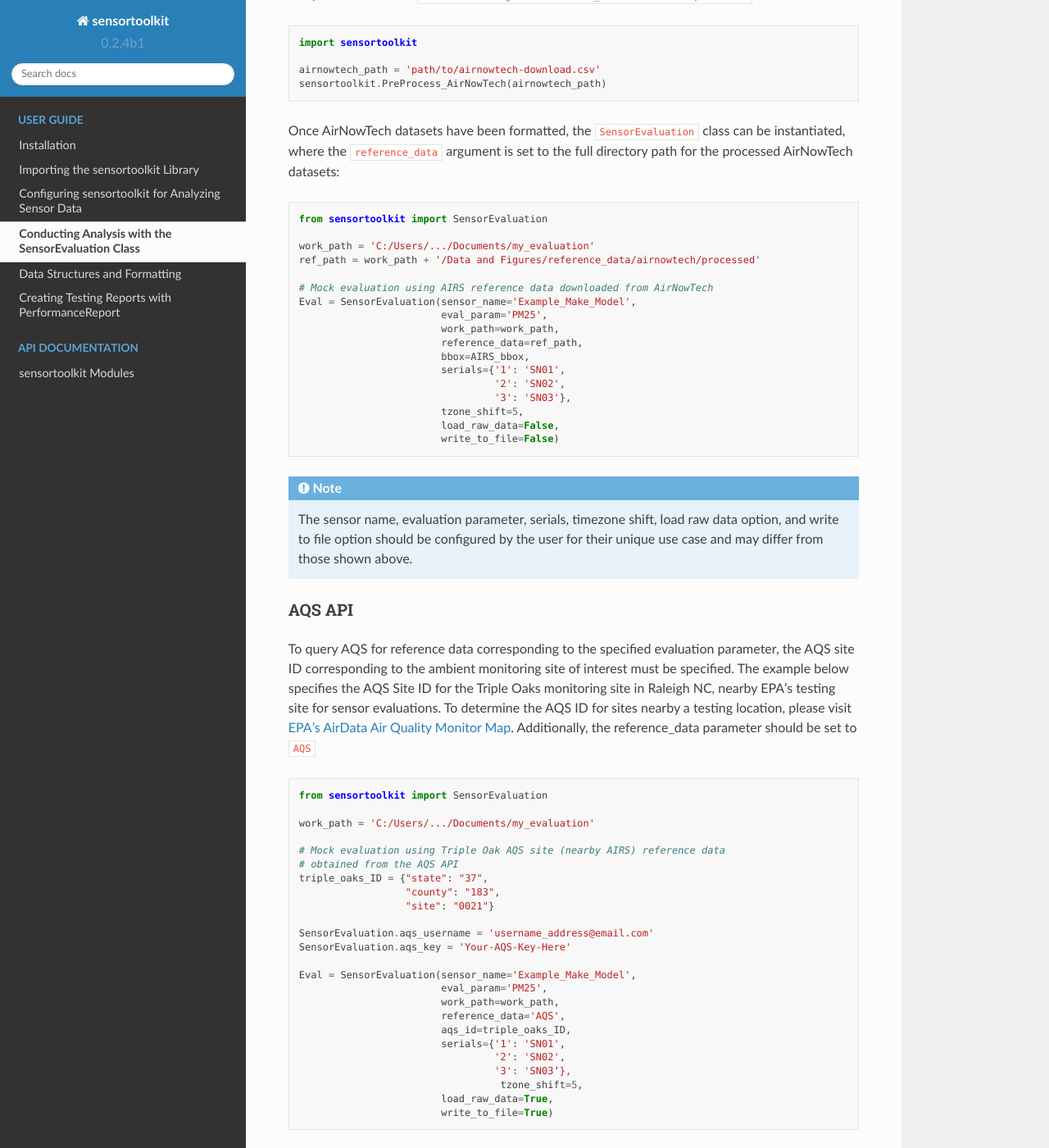
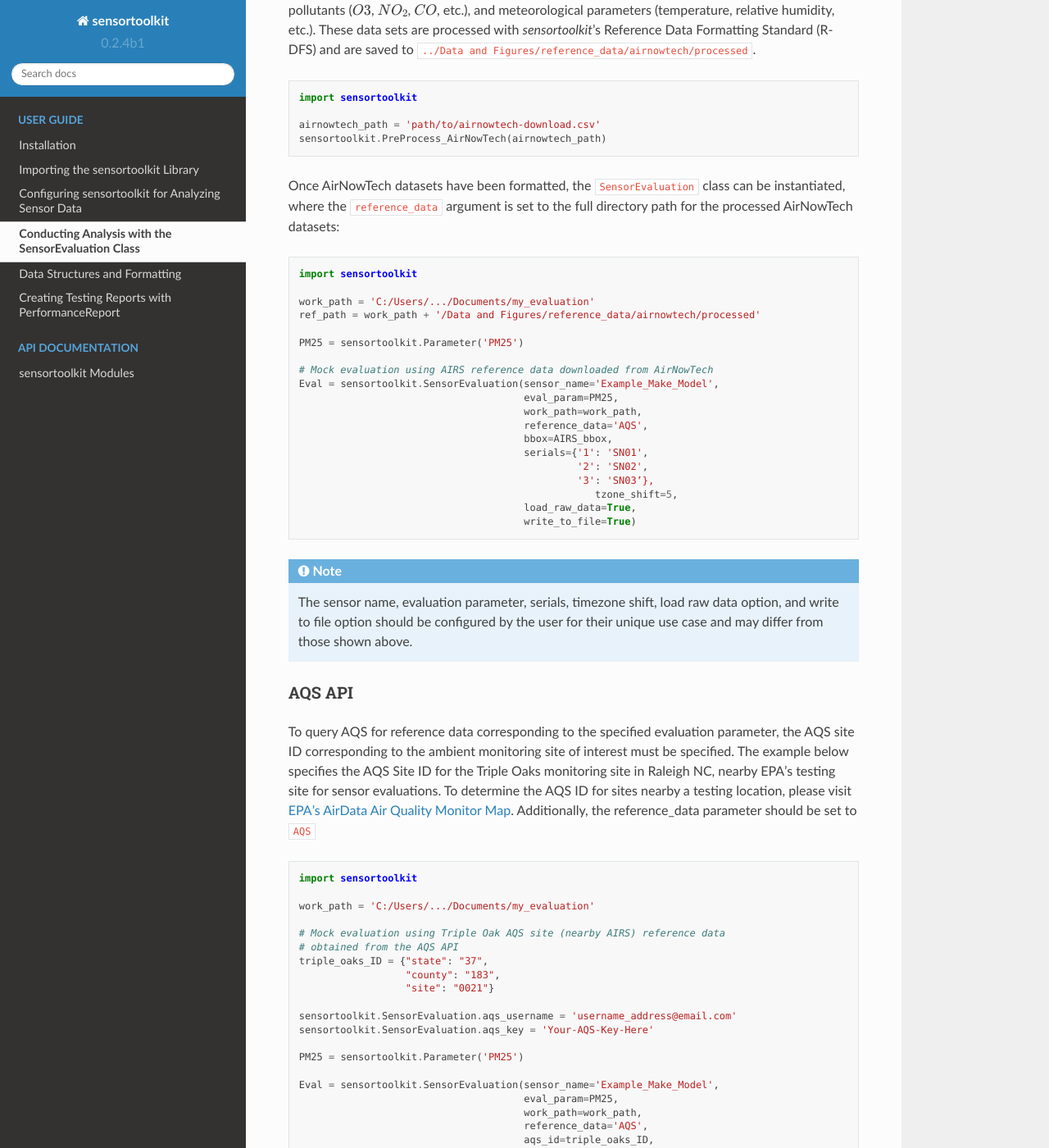
Before and after one commit to USEPA/sensortoolkit, a Sphinx documentation site: the page built from docs/source/sensoreval.rst, in a window 1280 px wide and 1400 px high, scrolled down 3985 px. Shown: the whole window at 82% size. Built offline with Sphinx 7.4.7 and the Read the Docs theme 2.0.0, drawn with Linux system fonts in a browser that asks for light colours; the version number is read from the project's files by our own code; some of the changed text lies outside the part shown.

Commit message:
Update SensorEvaluation instanation to include use of parameter class. Will need to add mention of the Parameter class in the documentation.

```diff
--- a/docs/source/sensoreval.rst
+++ b/docs/source/sensoreval.rst
@@ -35,16 +35,20 @@ reference data sources follows below*).
 
 .. code-block:: python
 
-  Eval = SensorEvaluation(sensor_name='Example_Make_Model',
-                          eval_param='PM25',
-                          work_path=work_path,
-                          reference_data=ref_path,
-                          serials={'1': 'SN01',
-                                   '2': 'SN02',
-                                   '3': 'SN03'},
-                          tzone_shift=5,
-                          load_raw_data=False,
-                          write_to_file=True)
+  PM25 = sensortoolkit.Parameter('PM25')
+
+  # Mock evaluation using AIRS reference data downloaded from AirNowTech
+  Eval = sensortoolkit.SensorEvaluation(sensor_name='Example_Make_Model',
+                                        eval_param=PM25,
+                                        work_path=work_path,
+                                        reference_data=ref_path,
+                                        bbox=AIRS_bbox,
+                                        serials={'1': 'SN01',
+                                                 '2': 'SN02',
+                                                 '3': 'SN03’},
+                                        tzone_shift=5,
+                                        load_raw_data=True,
+                                        write_to_file=True)
 
 .. note::
   ``Eval`` is the name given to the ``SensorEvaluation`` class instance. Users are not required
@@ -206,23 +210,25 @@ path for the processed AirNowTech datasets:
 
 .. code-block:: python
 
-  from sensortoolkit import SensorEvaluation
+  import sensortoolkit
 
   work_path = 'C:/Users/.../Documents/my_evaluation'
   ref_path = work_path + '/Data and Figures/reference_data/airnowtech/processed'
 
+  PM25 = sensortoolkit.Parameter('PM25')
+
   # Mock evaluation using AIRS reference data downloaded from AirNowTech
-  Eval = SensorEvaluation(sensor_name='Example_Make_Model',
-                          eval_param='PM25',
-                          work_path=work_path,
-                          reference_data=ref_path,
-                          bbox=AIRS_bbox,
-                          serials={'1': 'SN01',
-                                   '2': 'SN02',
-                                   '3': 'SN03'},
-                          tzone_shift=5,
-                          load_raw_data=False,
-                          write_to_file=False)
+  Eval = sensortoolkit.SensorEvaluation(sensor_name='Example_Make_Model',
+                                        eval_param=PM25,
+                                        work_path=work_path,
+                                        reference_data='AQS',
+                                        bbox=AIRS_bbox,
+                                        serials={'1': 'SN01',
+                                                 '2': 'SN02',
+                                                 '3': 'SN03’},
+                		                    tzone_shift=5,
+                                        load_raw_data=True,
+                                        write_to_file=True)
 
 
 .. note::
@@ -243,7 +249,7 @@ Additionally, the reference_data parameter should be set to ``AQS``
 
 .. code-block:: python
 
-  from sensortoolkit import SensorEvaluation
+  import sensortoolkit
 
   work_path = 'C:/Users/.../Documents/my_evaluation'
 
@@ -253,20 +259,22 @@ Additionally, the reference_data parameter should be set to ``AQS``
                     "county": "183",
                     "site": "0021"}
 
-  SensorEvaluation.aqs_username = 'username_address@email.com'
-  SensorEvaluation.aqs_key = 'Your-AQS-Key-Here'
+  sensortoolkit.SensorEvaluation.aqs_username = 'username_address@email.com'
+  sensortoolkit.SensorEvaluation.aqs_key = 'Your-AQS-Key-Here'
 
-  Eval = SensorEvaluation(sensor_name='Example_Make_Model',
-                          eval_param='PM25',
-                          work_path=work_path,
-                          reference_data='AQS',
-                          aqs_id=triple_oaks_ID,
-                          serials={'1': 'SN01',
-                                   '2': 'SN02',
-                                   '3': 'SN03’},
-  		                    tzone_shift=5,
-                          load_raw_data=True,
-                          write_to_file=True)
+  PM25 = sensortoolkit.Parameter('PM25')
+
+  Eval = sensortoolkit.SensorEvaluation(sensor_name='Example_Make_Model',
+                                        eval_param=PM25,
+                                        work_path=work_path,
+                                        reference_data='AQS',
+                                        aqs_id=triple_oaks_ID,
+                                        serials={'1': 'SN01',
+                                                 '2': 'SN02',
+                                                 '3': 'SN03’},
+                		                    tzone_shift=5,
+                                        load_raw_data=True,
+                                        write_to_file=True)
 
 .. note::
 
@@ -342,7 +350,7 @@ should be set to ``AirNow``.
 
 .. code-block:: python
 
-  from sensortoolkit import SensorEvaluation
+  import sensortoolkit
 
   work_path = 'C:/Users/.../Documents/my_evaluation'
 
@@ -352,11 +360,14 @@ should be set to ``AirNow``.
                "minLong": "-78.88",
                "maxLong": "-78.87"}
 
-  SensorEvaluation.airnow_key = 'Your-AirNow-Key-Here'
+  sensortoolkit.SensorEvaluation.airnow_key = 'Your-AirNow-Key-Here'
+
+  PM25 = sensortoolkit.Parameter('PM25')
+
 
   # Mock evaluation using AIRS reference data obtained from the AirNow API
   Eval = SensorEvaluation(sensor_name='Example_Make_Model',
-                          eval_param='PM25',
+                          eval_param=PM25,
                           work_path=work_path,
                           reference_data='AirNow',
                           bbox=AIRS_bbox,
@@ -366,7 +377,6 @@ should be set to ``AirNow``.
                           tzone_shift=5,
                           load_raw_data=False,
                           write_to_file=False)
-
 
 .. note::
 
```
